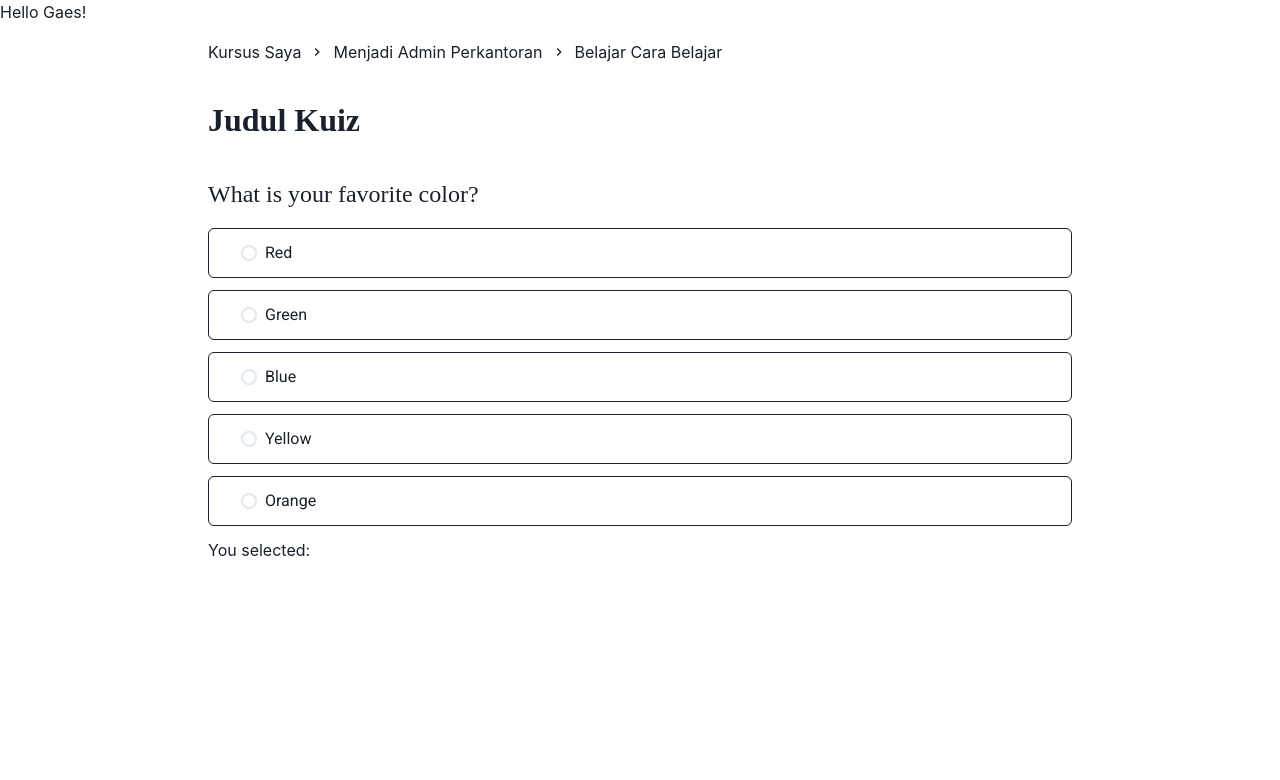
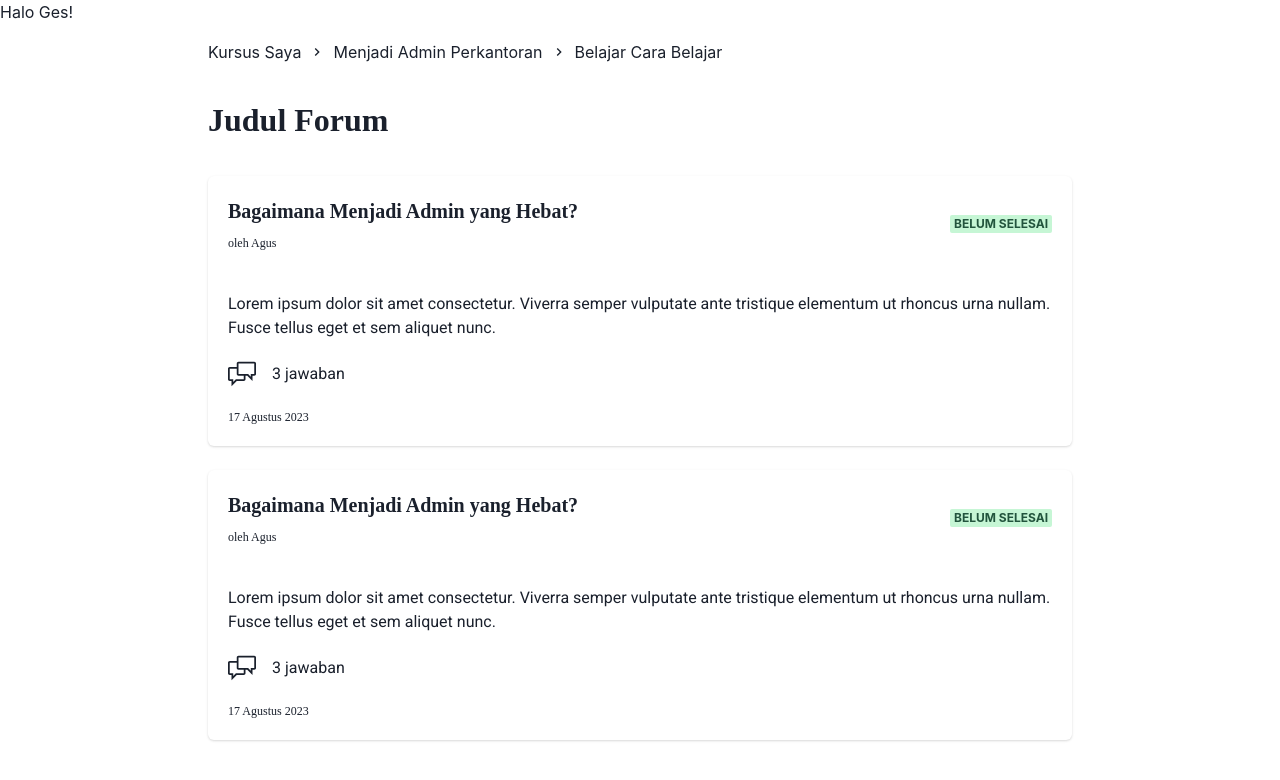
Before and after one commit to FS-7-Talenesia/frontend, a React (Vite) app: page / in a window 1280 px wide. Shown: the top 780 px of the page. Built offline with nearby package versions, Linux system fonts and the light colour scheme; a web font is replaced by a local one.

Commit message:
feat: update multipleChoice and create forumCard Component

```diff
--- a/src/App.jsx
+++ b/src/App.jsx
@@ -1,10 +1,12 @@
-import Quiz from "./pages/quiz/quiz";
+import Discussion from "./pages/discussion/discussion";
+// import Quiz from "./pages/quiz/quiz";
 
 function App() {
   return (
     <div>
-      <h1>Hello Gaes!</h1>
-      <Quiz />
+      <h1>Halo Ges!</h1>
+      {/* <Quiz /> */}
+      <Discussion />
     </div>
   );
 }
--- /dev/null
+++ b/src/components/forumCard/forumCard.jsx
@@ -0,0 +1,45 @@
+import {
+  Badge,
+  Card,
+  CardHeader,
+  HStack,
+  Text,
+  Spacer,
+  VStack,
+  CardBody,
+} from "@chakra-ui/react";
+import { GoCommentDiscussion } from "react-icons/go";
+
+function ForumCard({ title, content, author, date, status, answerCount }) {
+  return (
+    <div>
+      <Card variant="elevated" my={6}>
+        <CardHeader>
+          <HStack>
+            <VStack alignItems="left">
+              <Text textStyle="h3">{title}</Text>
+              <Text textStyle="caption1Normal">oleh {author}</Text>
+            </VStack>
+
+            <Spacer />
+            <Badge colorScheme={status === "open" ? "green" : "red"}>
+              {status === true ? "Sudah Selesai" : "Belum Selesai"}
+            </Badge>
+          </HStack>
+        </CardHeader>
+        <CardBody>
+          <Text textStyle="body1Normal">{content}</Text>
+          <HStack py={5}>
+            <GoCommentDiscussion fontSize="28px" />
+            <Text textStyle="body1Normal" pl={2}>
+              {answerCount} jawaban
+            </Text>
+          </HStack>
+          <Text textStyle="caption1Normal">{date}</Text>
+        </CardBody>
+      </Card>
+    </div>
+  );
+}
+
+export default ForumCard;
--- a/src/components/multipleChoice/multipleChoice.jsx
+++ b/src/components/multipleChoice/multipleChoice.jsx
@@ -2,12 +2,11 @@ import React, { useState } from "react";
 import "./multipleChoice.css";
 import { Text, Radio, RadioGroup, Box, VStack } from "@chakra-ui/react";
 
-function MultipleChoice({ question, choices, onChoiceChange }) {
+function MultipleChoice({ question, choices }) {
   const [selectedChoice, setSelectedChoice] = useState("");
 
   const handleChoiceChange = (choice) => {
     setSelectedChoice(choice);
-    onChoiceChange(choice);
   };
 
   return (
@@ -37,6 +36,7 @@ function MultipleChoice({ question, choices, onChoiceChange }) {
           </VStack>
         ))}
       </RadioGroup>
+      <p>You selected: {selectedChoice}</p>
     </div>
   );
 }
--- /dev/null
+++ b/src/pages/discussion/discussion.jsx
@@ -0,0 +1,59 @@
+import ForumCard from "../../components/forumCard/forumCard";
+import {
+  Container,
+  Breadcrumb,
+  BreadcrumbItem,
+  Text,
+  Box,
+  BreadcrumbLink,
+} from "@chakra-ui/react";
+
+import { MdChevronRight } from "react-icons/md";
+
+function Discussion() {
+  return (
+    <div>
+      <Container maxW="4xl">
+        <Breadcrumb
+          spacing="8px"
+          separator={<MdChevronRight color="dark.80" />}
+          my={4}
+        >
+          <BreadcrumbItem>
+            <BreadcrumbLink href="#">Kursus Saya</BreadcrumbLink>
+          </BreadcrumbItem>
+
+          <BreadcrumbItem>
+            <BreadcrumbLink href="#">Menjadi Admin Perkantoran</BreadcrumbLink>
+          </BreadcrumbItem>
+
+          <BreadcrumbItem isCurrentPage>
+            <BreadcrumbLink href="#">Belajar Cara Belajar</BreadcrumbLink>
+          </BreadcrumbItem>
+        </Breadcrumb>
+        <Box my={8}>
+          <Text textStyle="h1">Judul Forum</Text>
+        </Box>
+
+        <ForumCard
+          title="Bagaimana Menjadi Admin yang Hebat?"
+          content="Lorem ipsum dolor sit amet consectetur. Viverra semper vulputate ante tristique elementum ut rhoncus urna nullam. Fusce tellus eget et sem aliquet nunc."
+          author="Agus"
+          date="17 Agustus 2023"
+          status="open"
+          answerCount={3}
+        />
+        <ForumCard
+          title="Bagaimana Menjadi Admin yang Hebat?"
+          content="Lorem ipsum dolor sit amet consectetur. Viverra semper vulputate ante tristique elementum ut rhoncus urna nullam. Fusce tellus eget et sem aliquet nunc."
+          author="Agus"
+          date="17 Agustus 2023"
+          status="open"
+          answerCount={3}
+        />
+      </Container>
+    </div>
+  );
+}
+
+export default Discussion;
--- a/src/pages/quiz/quiz.jsx
+++ b/src/pages/quiz/quiz.jsx
@@ -1,4 +1,3 @@
-import React, { useState } from "react";
 import MultipleChoice from "../../components/multipleChoice/multipleChoice";
 import {
   Container,
@@ -11,13 +10,8 @@ import {
 import { MdChevronRight } from "react-icons/md";
 
 function Quiz() {
-  const [selectedChoice, setSelectedChoice] = useState("");
   const question = "What is your favorite color?";
   const choices = ["Red", "Green", "Blue", "Yellow", "Orange"];
-
-  const handleChoiceChange = (choice) => {
-    setSelectedChoice(choice);
-  };
 
   return (
     <div>
@@ -43,13 +37,7 @@ function Quiz() {
           <Text textStyle="h1">Judul Kuiz</Text>
         </Box>
 
-        <MultipleChoice
-          question={question}
-          choices={choices}
-          selectedChoice={selectedChoice}
-          onChoiceChange={handleChoiceChange}
-        />
-        <p>You selected: {selectedChoice}</p>
+        <MultipleChoice question={question} choices={choices} />
       </Container>
     </div>
   );
```
